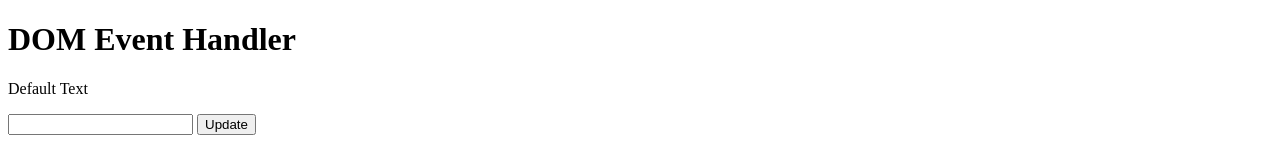
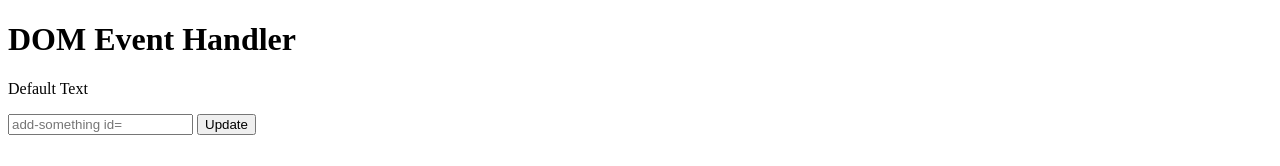
Before and after one commit to sayak53/DOM, a plain HTML site: page DOM/index.html in a window 1280 px wide. Shown: the top 166 px of the page. Drawn offline with Linux system fonts and the light colour scheme.

Commit message:
placeholder added

```diff
--- a/DOM/index.html
+++ b/DOM/index.html
@@ -9,7 +9,7 @@
 <body>
      <h1>DOM Event Handler</h1>
      <p id="text">Default Text</p>
-     <input id="input-field" type="text">
+     <input placeholder="add-something id="input-field" type="text">
      <button id="update">Update</button>
      <br>
      <br>
```
